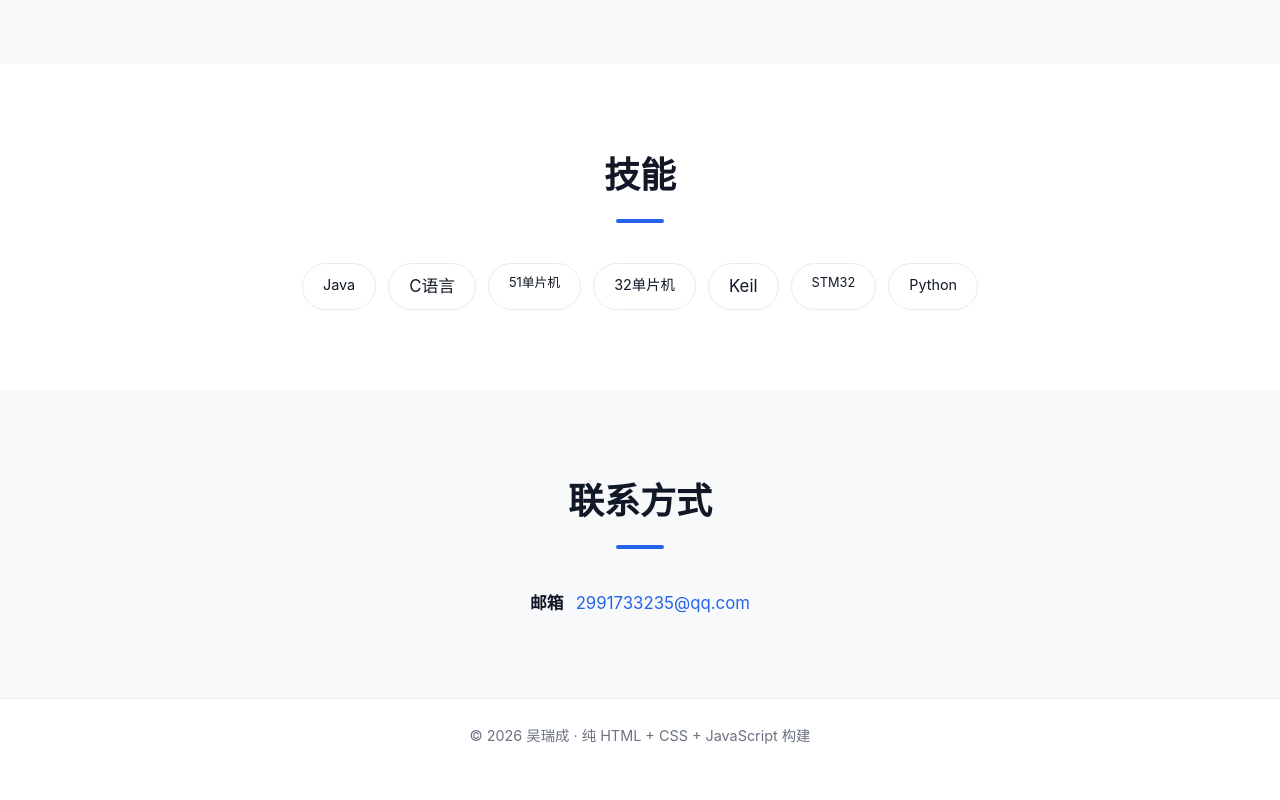
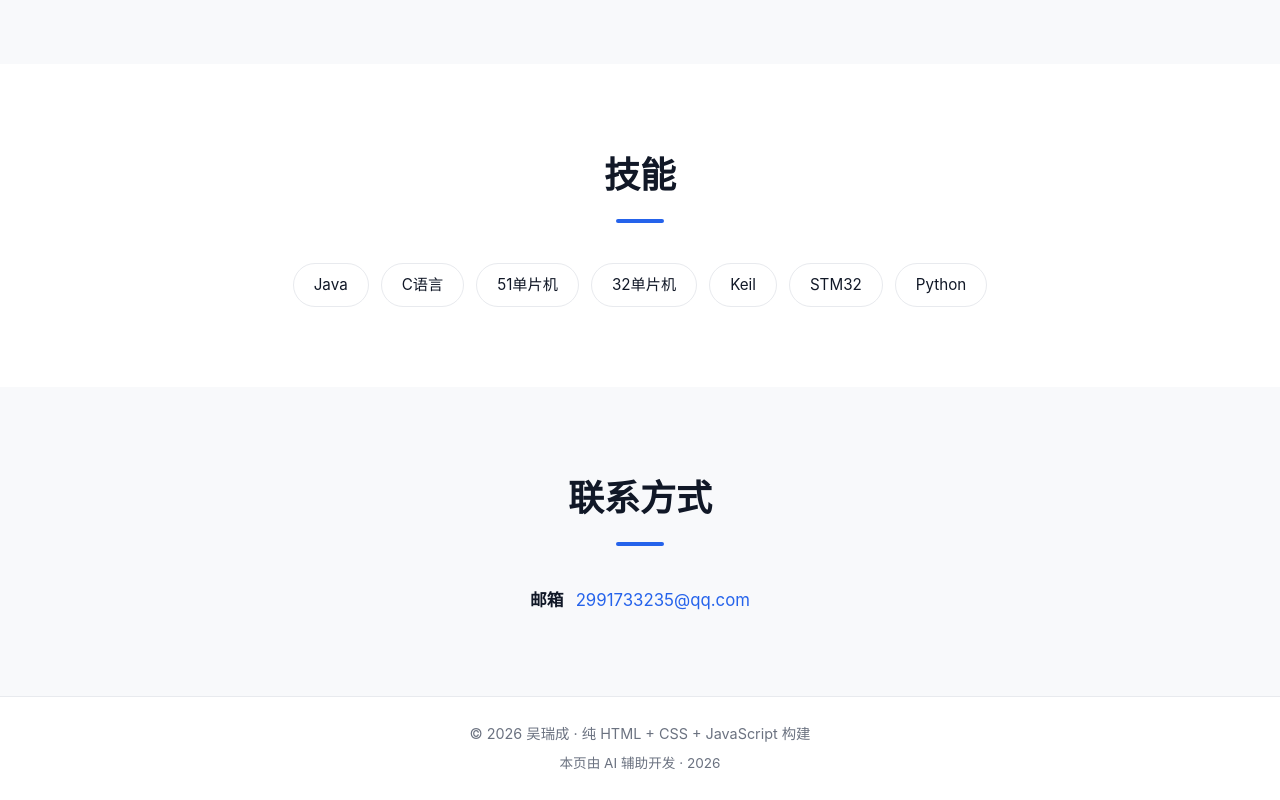
Before and after one commit to wuruicheng/shicao, a plain HTML site: page task3-homepage/index.html in a window 1280 px wide. Shown: the part 1384-2184 px from the top of the page. Before the commit the page ends 2157 px from the top, so only its background shows below. Drawn offline with Linux system fonts and the light colour scheme.

Commit message:
迭代3:细节

```diff
--- a/task3-homepage/index.html
+++ b/task3-homepage/index.html
@@ -120,6 +120,7 @@
   <footer class="site-footer">
     <div class="container">
       <p>© <span id="year">2026</span> 吴瑞成 · 纯 HTML + CSS + JavaScript 构建</p>
+      <p class="footer-note">本页由 AI 辅助开发 · 2026</p>
     </div>
   </footer>
 
--- a/task3-homepage/style.css
+++ b/task3-homepage/style.css
@@ -226,6 +226,12 @@ ul {
   border-radius: var(--radius);
   padding: 28px;
   box-shadow: var(--shadow-sm);
+  transition: transform 0.2s, box-shadow 0.2s;
+}
+
+.edu-card:hover {
+  transform: translateY(-3px);
+  box-shadow: var(--shadow-md);
 }
 
 .edu-school {
@@ -303,6 +309,7 @@ ul {
 }
 
 .skill-tag {
+  font-size: 0.95rem;
   padding: 8px 20px;
   border: 1px solid var(--color-border);
   border-radius: 999px;
@@ -315,10 +322,6 @@ ul {
   color: var(--color-primary);
   transform: translateY(-2px);
 }
-
-.skill-tag:nth-child(3n + 1) { font-size: 0.9rem; }
-.skill-tag:nth-child(3n + 2) { font-size: 1.05rem; }
-.skill-tag:nth-child(3n) { font-size: 0.8rem; }
 
 /* ============ ⑥ 联系方式 ============ */
 .contact-list {
@@ -348,6 +351,11 @@ ul {
   text-align: center;
   color: var(--color-text-light);
   font-size: 0.9rem;
+}
+
+.footer-note {
+  margin-top: 6px;
+  font-size: 0.85rem;
 }
 
 /* ============ 响应式 ============ */
```
